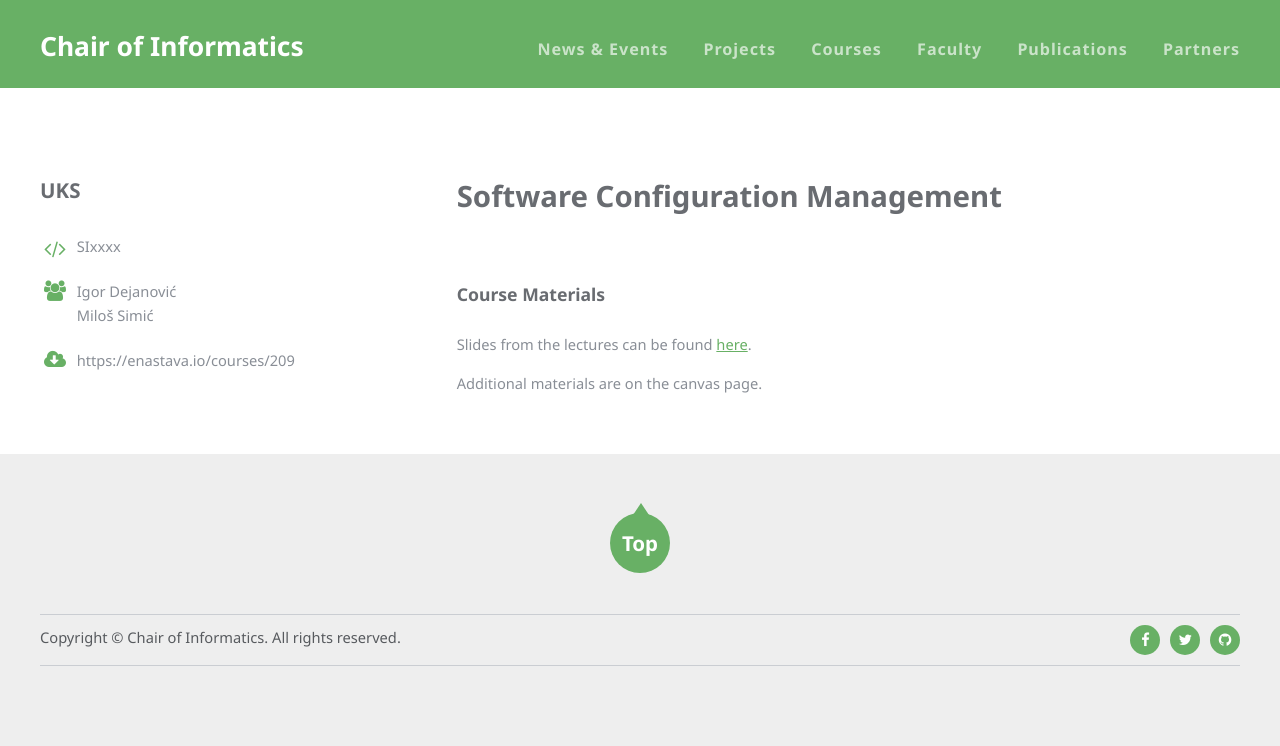
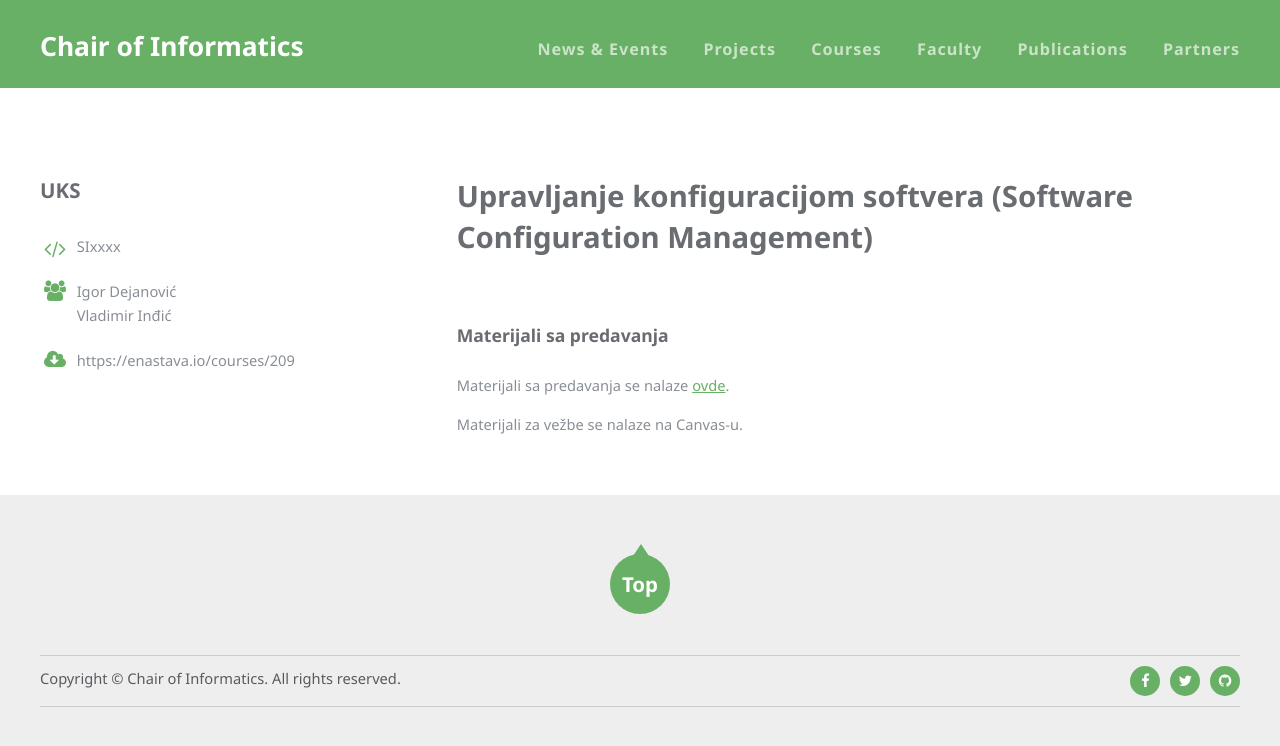
Before and after one commit to unsftn/informatika, a Jekyll site: the page built from _courses/UKS.md, in a window 1280 px wide. Shown: the top 746 px of the page. Built offline with Jekyll 4.4.1, drawn with Linux system fonts in a browser that asks for light colours.

Commit message:
Ažuriranje stranica predmeta.

```diff
--- a/_courses/UKS.md
+++ b/_courses/UKS.md
@@ -1,19 +1,18 @@
 ---
 layout: course
-title: Software Configuration Management
+title: Upravljanje konfiguracijom softvera (Software Configuration Management)
 collection: courses
 path: UKS
 name: UKS
 curriculum: [E2, SIIT]
 code: SIxxxx
-people: ["Igor Dejanović", "Miloš Simić"]
+people: ["Igor Dejanović", "Vladimir Inđić"]
 canvas: https://enastava.io/courses/209
 info:
 ---
 
+### Materijali sa predavanja
 
-### Course Materials
+Materijali sa predavanja se nalaze [ovde](https://www.igordejanovic.net/courses/uks.html).
 
-Slides from the lectures can be found [here](http://igordejanovic.net/courses/uks.html).
-
-Additional materials are on the canvas page.
+Materijali za vežbe se nalaze na Canvas-u.
```
Also changed, not shown: _courses/JSD.md (+4 -7 lines), _courses/NTP.md (added, +17 -0 lines).
